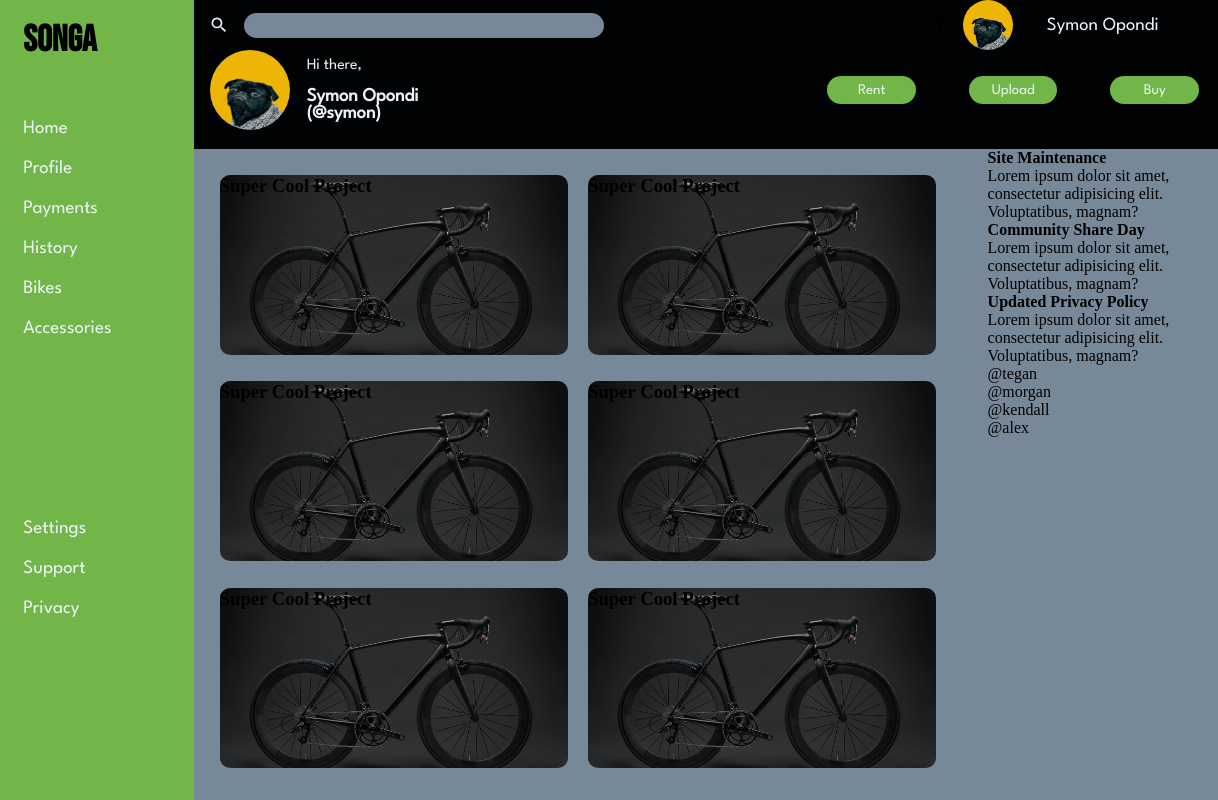
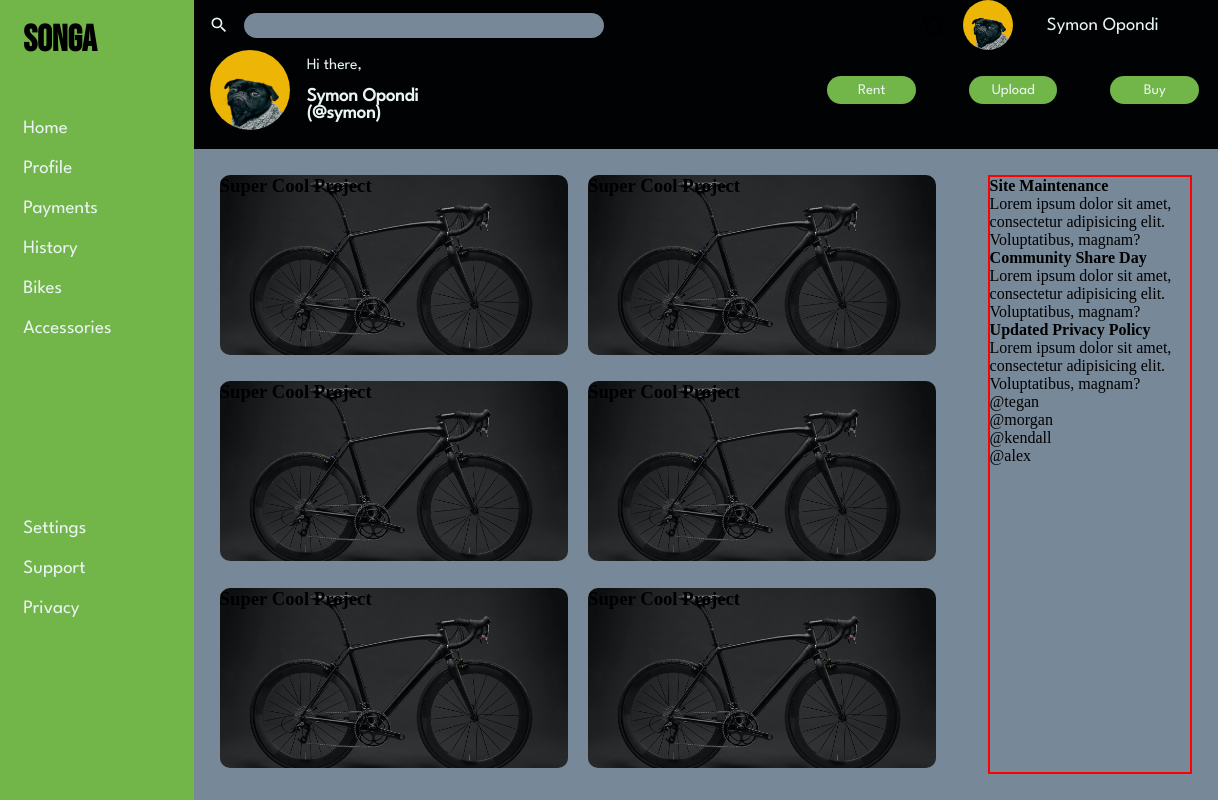
Before and after one commit to symonogwe/admin-dashboard, a plain HTML site: page index.html in a window 1280 px wide. Shown: the full height of the page, 62-1280 px from the left. Drawn offline with Linux system fonts and the light colour scheme.

Commit message:
Set margin of 1.6em 0em to main-content-side

```diff
--- a/index.css
+++ b/index.css
@@ -310,6 +310,7 @@ main {
 }
 
 .main-content-side {
-    /* border: 2px solid red; */
+    border: 2px solid red;
     width: 20%;
+    margin: 1.6em 0em;
 }
```
